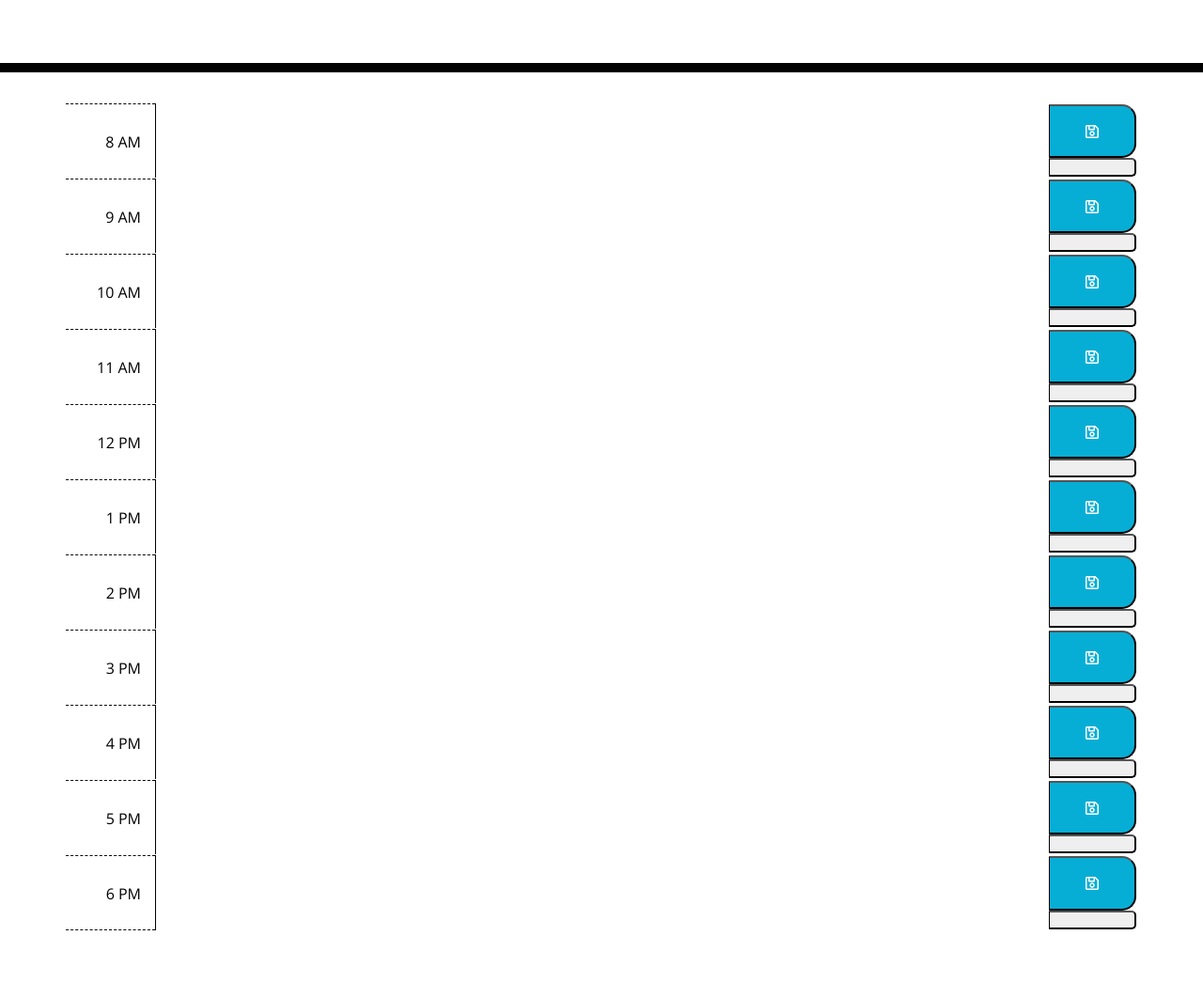
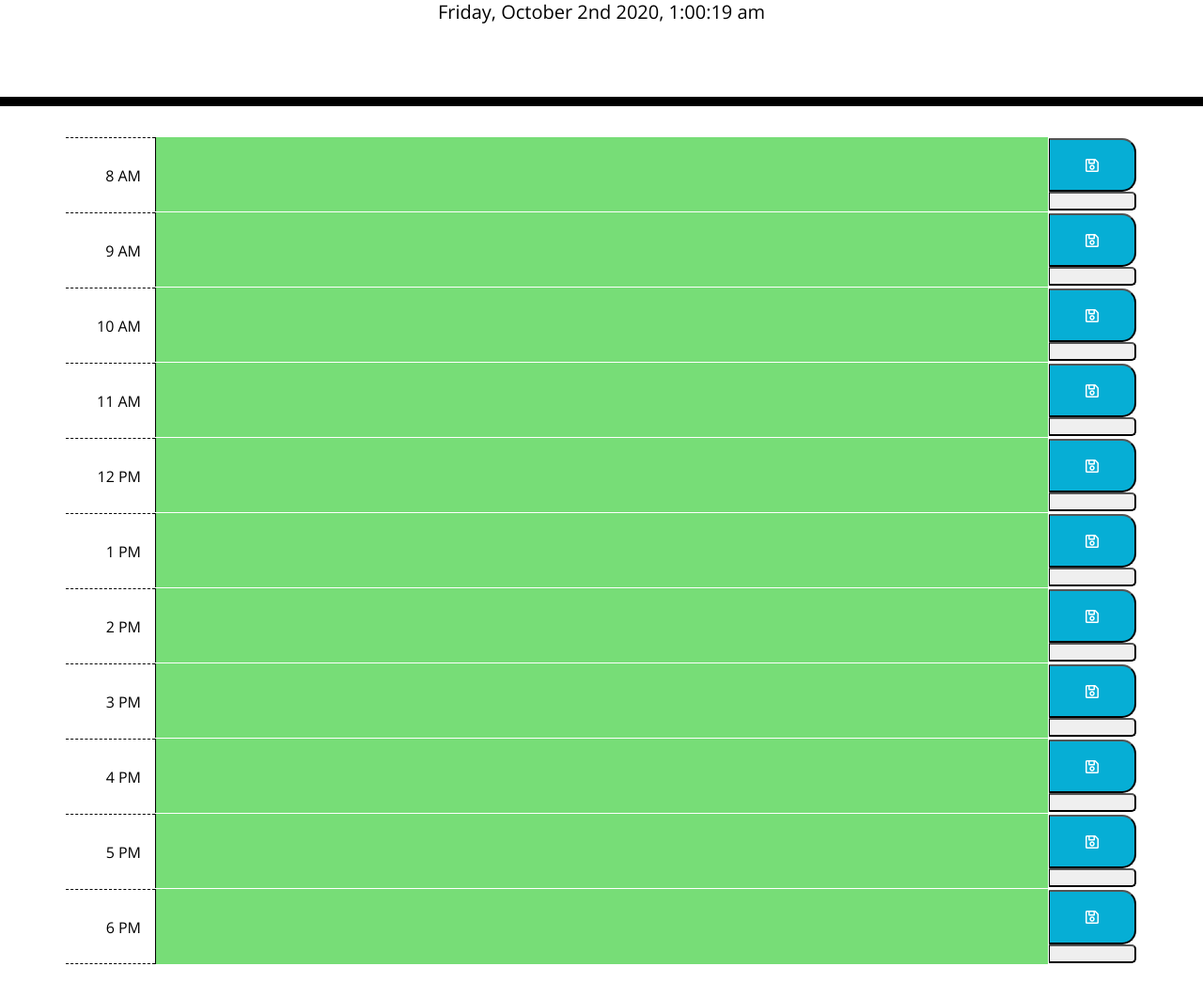
Before and after one commit to s2hon/WorkSched-HW5, a plain HTML site: page index.html in a window 1280 px wide. Shown: the part 191-1236 px from the top of the page at 94% size. Before the commit the page ends 1200 px from the top, so only its background shows below. Drawn offline with nearby package versions, Linux system fonts and the light colour scheme.

Commit message:
finished javascript/fixed html/added more css

```diff
--- a/index.html
+++ b/index.html
@@ -31,102 +31,102 @@
 
     <div class="container" id="main">
 
-      <div id="calendar-row1" class="row justify-content-md-center time-block">
-        <div id="time1" class="col-md-1 hour">8 AM</div>
-        <textarea textEntryId="1" rows="3" class="col-md-10 description"></textarea>
-        <div class="col-md-1 d-flex align-items-start flex-column btn">
-          <button class="p-2 saveBtn"><i class="far fa-save"></i></button>
-          <button class="p-2 deleteBtn"></button>
-        </div>
-      </div>
-
-      <div id="calendar-row2" class="row justify-content-md-center time-block">
-        <div id="time2" class="col-md-1 hour">9 AM</div>
-        <textarea textEntryId="2" rows="3" class="col-md-10 description"></textarea>
-        <div class="col-md-1 d-flex align-items-start flex-column btn">
-          <button class="p-2 saveBtn"><i class="far fa-save"></i></button>
-          <button class="p-2 deleteBtn"></button>
-        </div>
-      </div>
-
-      <div id="calendar-row3" class="row justify-content-md-center time-block">
-        <div id="time3" class="col-md-1 hour">10 AM</div>
-        <textarea textEntryId="3" rows="3" class="col-md-10 description"></textarea>
-        <div class="col-md-1 d-flex align-items-start flex-column btn">
-          <button class="p-2 saveBtn"><i class="far fa-save"></i></button>
-          <button class="p-2 deleteBtn"></button>
-        </div>
-      </div>
-
-      <div id="calendar-row4" class="row justify-content-md-center time-block">
-        <div id="time4" class="col-md-1 hour">11 AM</div>
-        <textarea textEntryId="4" rows="3" class="col-md-10 description"></textarea>
-        <div class="col-md-1 d-flex align-items-start flex-column btn">
-          <button class="p-2 saveBtn"><i class="far fa-save"></i></button>
-          <button class="p-2 deleteBtn"></button>
-        </div>
-      </div>
-
-      <div id="calendar-row5" class="row justify-content-md-center time-block">
-        <div id="time5" class="col-md-1 hour">12 PM</div>
-        <textarea textEntryId="5" rows="3" class="col-md-10 description"></textarea>
-        <div class="col-md-1 d-flex align-items-start flex-column btn">
-          <button class="p-2 saveBtn"><i class="far fa-save"></i></button>
-          <button class="p-2 deleteBtn"></button>
-        </div>
-      </div>
-
-      <div id="calendar-row6" class="row justify-content-md-center time-block">
-        <div id="time6" class="col-md-1 hour">1 PM</div>
-        <textarea textEntryId="6" rows="3" class="col-md-10 description"></textarea>
-        <div class="col-md-1 d-flex align-items-start flex-column btn">
-          <button class="p-2 saveBtn"><i class="far fa-save"></i></button>
-          <button class="p-2 deleteBtn"></button>
-        </div>
-      </div>
-
-      <div id="calendar-row7" class="row justify-content-md-center time-block">
-        <div id="time7" class="col-md-1 hour">2 PM</div>
-        <textarea textEntryId="7" rows="3" class="col-md-10 description"></textarea>
-        <div class="col-md-1 d-flex align-items-start flex-column btn">
-          <button class="p-2 saveBtn"><i class="far fa-save"></i></button>
-          <button class="p-2 deleteBtn"></button>
-        </div>
-      </div>
-
       <div id="calendar-row8" class="row justify-content-md-center time-block">
-        <div id="time8" class="col-md-1 hour">3 PM</div>
+        <div id="time8" class="col-md-1 hour">8 AM</div>
         <textarea textEntryId="8" rows="3" class="col-md-10 description"></textarea>
         <div class="col-md-1 d-flex align-items-start flex-column btn">
           <button class="p-2 saveBtn"><i class="far fa-save"></i></button>
-          <button class="p-2 deleteBtn"></button>
+          <button class="p-2 hideBtn"></button>
         </div>
       </div>
 
       <div id="calendar-row9" class="row justify-content-md-center time-block">
-        <div id="time9" class="col-md-1 hour">4 PM</div>
+        <div id="time9" class="col-md-1 hour">9 AM</div>
         <textarea textEntryId="9" rows="3" class="col-md-10 description"></textarea>
         <div class="col-md-1 d-flex align-items-start flex-column btn">
           <button class="p-2 saveBtn"><i class="far fa-save"></i></button>
-          <button class="p-2 deleteBtn"></button>
+          <button class="p-2 hideBtn"></button>
         </div>
       </div>
 
       <div id="calendar-row10" class="row justify-content-md-center time-block">
-        <div id="time10" class="col-md-1 hour">5 PM</div>
+        <div class="col-md-1 hour">10 AM</div>
         <textarea textEntryId="10" rows="3" class="col-md-10 description"></textarea>
-        <div class="col-md-1 d-flex align-items-start flex-column btn">
+        <div id="time10" class="col-md-1 d-flex align-items-start flex-column btn">
           <button class="p-2 saveBtn"><i class="far fa-save"></i></button>
-          <button class="p-2 deleteBtn"></button>
+          <button class="p-2 hideBtn"></button>
         </div>
       </div>
 
       <div id="calendar-row11" class="row justify-content-md-center time-block">
-        <div id="time11" class="col-md-1 hour" style="border-bottom: 1px dashed #000000;">6 PM</div>
+        <div class="col-md-1 hour">11 AM</div>
         <textarea textEntryId="11" rows="3" class="col-md-10 description"></textarea>
-        <div class="col-md-1 d-flex align-items-start flex-column btn">
+        <div id="time11" class="col-md-1 d-flex align-items-start flex-column btn">
+          <button class="p-2 saveBtn"><i class="far fa-save"></i></button>
+          <button class="p-2 hideBtn"></button>
+        </div>
+      </div>
+
+      <div id="calendar-row12" class="row justify-content-md-center time-block">
+        <div class="col-md-1 hour">12 PM</div>
+        <textarea textEntryId="12" rows="3" class="col-md-10 description"></textarea>
+        <div id="time12" class="col-md-1 d-flex align-items-start flex-column btn">
+          <button class="p-2 saveBtn"><i class="far fa-save"></i></button>
+          <button class="p-2 hideBtn"></button>
+        </div>
+      </div>
+
+      <div id="calendar-row13" class="row justify-content-md-center time-block">
+        <div class="col-md-1 hour">1 PM</div>
+        <textarea textEntryId="13" rows="3" class="col-md-10 description"></textarea>
+        <div id="time13" class="col-md-1 d-flex align-items-start flex-column btn">
+          <button class="p-2 saveBtn"><i class="far fa-save"></i></button>
+          <button class="p-2 hideBtn"></button>
+        </div>
+      </div>
+
+      <div id="calendar-row14" class="row justify-content-md-center time-block">
+        <div class="col-md-1 hour">2 PM</div>
+        <textarea textEntryId="14" rows="3" class="col-md-10 description"></textarea>
+        <div id="time14" class="col-md-1 d-flex align-items-start flex-column btn">
+          <button class="p-2 saveBtn"><i class="far fa-save"></i></button>
+          <button class="p-2 hideBtn"></button>
+        </div>
+      </div>
+
+      <div id="calendar-row15" class="row justify-content-md-center time-block">
+        <div class="col-md-1 hour">3 PM</div>
+        <textarea textEntryId="15" rows="3" class="col-md-10 description"></textarea>
+        <div id="time15" class="col-md-1 d-flex align-items-start flex-column btn">
+          <button class="p-2 saveBtn"><i class="far fa-save"></i></button>
+          <button class="p-2 hideBtn"></button>
+        </div>
+      </div>
+
+      <div id="calendar-row16" class="row justify-content-md-center time-block">
+        <div class="col-md-1 hour">4 PM</div>
+        <textarea textEntryId="16" rows="3" class="col-md-10 description"></textarea>
+        <div id="time16" class="col-md-1 d-flex align-items-start flex-column btn">
+          <button class="p-2 saveBtn"><i class="far fa-save"></i></button>
+          <button class="p-2 hideBtn"></button>
+        </div>
+      </div>
+
+      <div id="calendar-row17" class="row justify-content-md-center time-block">
+        <div class="col-md-1 hour">5 PM</div>
+        <textarea textEntryId="17" rows="3" class="col-md-10 description"></textarea>
+        <div id="time17" class="col-md-1 d-flex align-items-start flex-column btn">
+          <button class="p-2 saveBtn"><i class="far fa-save"></i></button>
+          <button class="p-2 hideBtn"></button>
+        </div>
+      </div>
+
+      <div id="calendar-row18" class="row justify-content-md-center time-block">
+        <div class="col-md-1 hour" style="border-bottom: 1px dashed #000000;">6 PM</div>
+        <textarea textEntryId="18" rows="3" class="col-md-10 description"></textarea>
+        <div id="time18" class="col-md-1 d-flex align-items-start flex-column btn">
           <button id="save" class="p-2 saveBtn"><i class="far fa-save"></i></button>
-          <button id="delete" class="p-2 deleteBtn"></button>
+          <button id="delete" class="p-2 hideBtn"></button>
         </div>
       </div>
 
--- a/jQuery.js
+++ b/jQuery.js
@@ -1,33 +1,74 @@
+//update time function
+var updateTime = function () {
+    date = moment(new Date());
+    datetime.html(date.format('dddd, MMMM Do YYYY, h:mm:ss a'));
+};
+
+var nowHour = parseInt(moment(new Date()).format('HH'));
+
+
 $(document).ready(function(){
-    //date on jumbotron to update
+    //calling stored data
+    renderPlans();
+
+    //jumbotron - update time
     datetime = $('#currentDay')
     updateTime();
-    setInterval(update, 1000);
+    setInterval(updateTime, 1000);
 
-    var updateTime = function () {
-        date = moment(new Date())
-        datetime.html(date.format('dddd, MMMM Do YYYY, h:mm:ss a'));
+    //block color change based on current time
+    for (var i=8; i<=18; i++) {
+        var rowTime = $('#calendar-row'+i).children('textarea');
+        var rowId = parseInt(rowTime.attr('textEntryId'));
+
+        if (nowHour === rowId){
+            $(rowTime).addClass("present");
+        }
+
+        if (nowHour > rowId){
+            $(rowTime).addClass("past");
+        }
+
+        if (nowHour < rowId){
+            console.log(typeof(nowHour), typeof(rowId))
+            $(rowTime).addClass("future");
+        }
     };
+    //save button hover
+    $('.saveBtn').on("mouseenter", function () {
+        $(this).addClass('hover');
+    });
 
-    //past
+    $('.saveBtn').on("mouseleave", function () {
+        $(this).removeClass('hover');
+    });
 
-    //present
+    //add events
+    $('.saveBtn').on('click', function(){
+        //save plans
+        var btnTxt = $(this).parent().siblings('textarea');
+        var plan = btnTxt.val();
+        //save hour
+        var planHour = $(this).parent().siblings('textarea').attr('textEntryId');
 
-    //future
+        // save the plan to local storage
+        localStorage.setItem(planHour, plan);
+    });
 
-    //can add events
-        //first need to register button
-        $('.saveBtn').on('click', function() {
-            var entryId = $(this).attr('textEntryId');
+    //  retrieve stored user inputs from local storage and populate the hour's input value with them
+        function renderPlans() {
+            for (var i = 8; i <= 18; i++)
+            $('#calendar-row'+i).children('textarea').val(localStorage.getItem(i));
+        }
 
-        });
-
-    //save button
-
-
-
-    //clear button
+    //hide plans
+    $('.hideBtn').on('click', function () {
+        $(this).parent().siblings('textarea').toggle();
+    });
 
     //needs to clear everyday
-
+    if (nowHour >= 7){
+        window.localStorage.clear();
+        $("textarea").val("");
+    };
 });
--- a/style.css
+++ b/style.css
@@ -57,12 +57,12 @@ textarea{
 
 .present {
   background-color: #ff6961;
-  color: white;
+  color: #000000;
 }
 
 .future {
   background-color: #77dd77;
-  color: white;
+  color: #000000;;
 }
 
 .btn {
@@ -85,7 +85,7 @@ textarea{
   transition: all .3s ease-in-out;
 }
 
-.deleteBtn {
+.hideBtn {
   border-left: 1px solid black;
   border-top-right-radius: 5px;
   border-bottom-right-radius: 5px;
```
